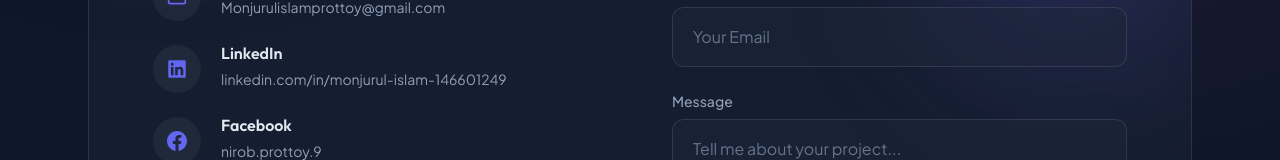
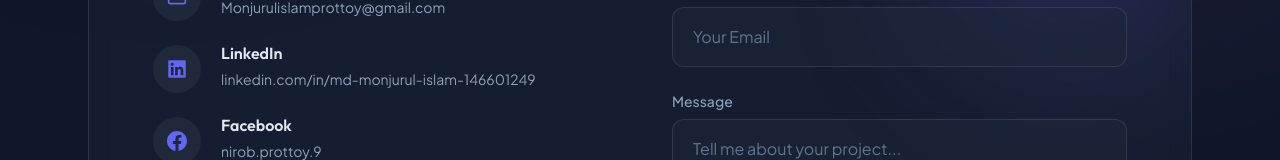
Before and after one commit to Prottoy123/My-Portfolio, a React (Vite) app: page /contact in a window 1280 px wide. Shown: the part 578-738 px from the top of the page. Built offline with nearby package versions, Linux system fonts and the light colour scheme.

Commit message:
changing the URL

```diff
--- a/src/constants/index.js
+++ b/src/constants/index.js
@@ -5,7 +5,7 @@ export const HERO_DATA = {
   role: "MERN Stack Developer",
   description: "A backend-focused Software Engineer specializing in the MERN stack. Proven ability to architect scalable applications from first principles, with a strong emphasis on robust API design, state management, and optimized database schemas to solve complex real-world data flow challenges",
   github: "https://github.com/Prottoy123",
-  linkedin: "https://linkedin.com/in/monjurul-islam-146601249",
+  linkedin: "https://linkedin.com/in/md-monjurul-islam-146601249",
   email: "Monjurulislamprottoy@gmail.com",
   facebook: "https://www.facebook.com/nirob.prottoy.9",
   instagram: "https://www.instagram.com/nirobprottoy"
```
